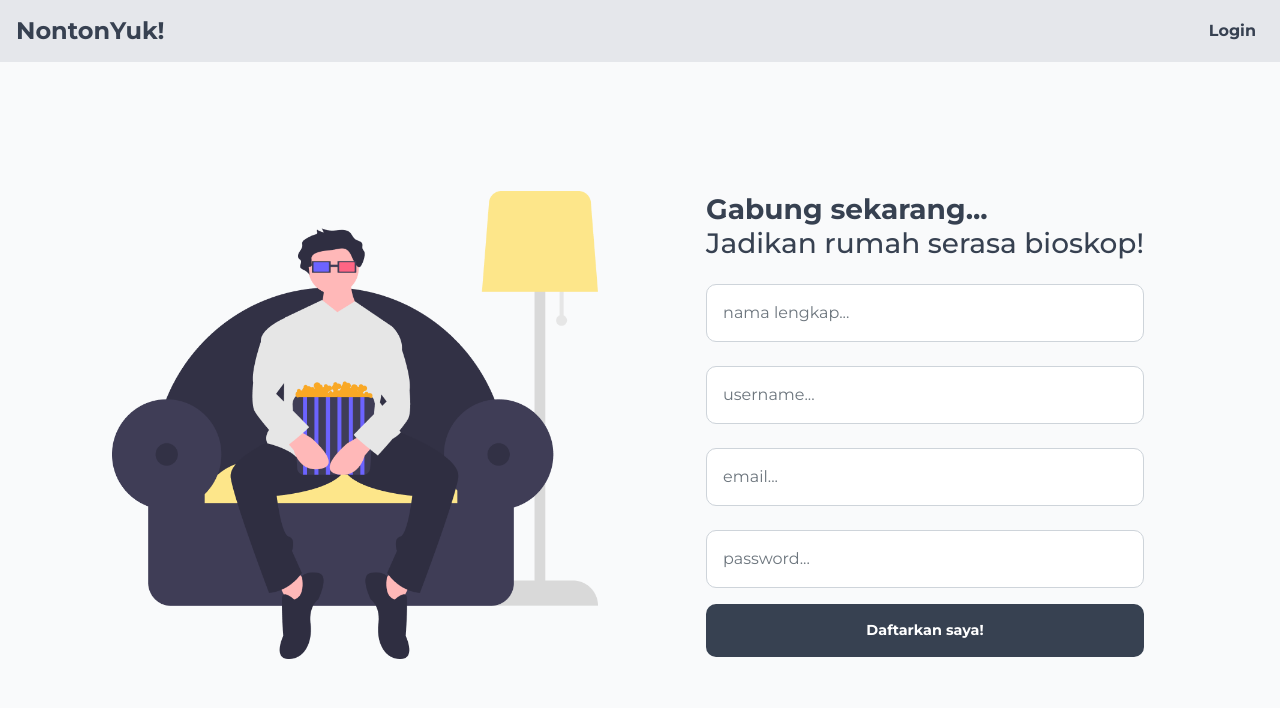
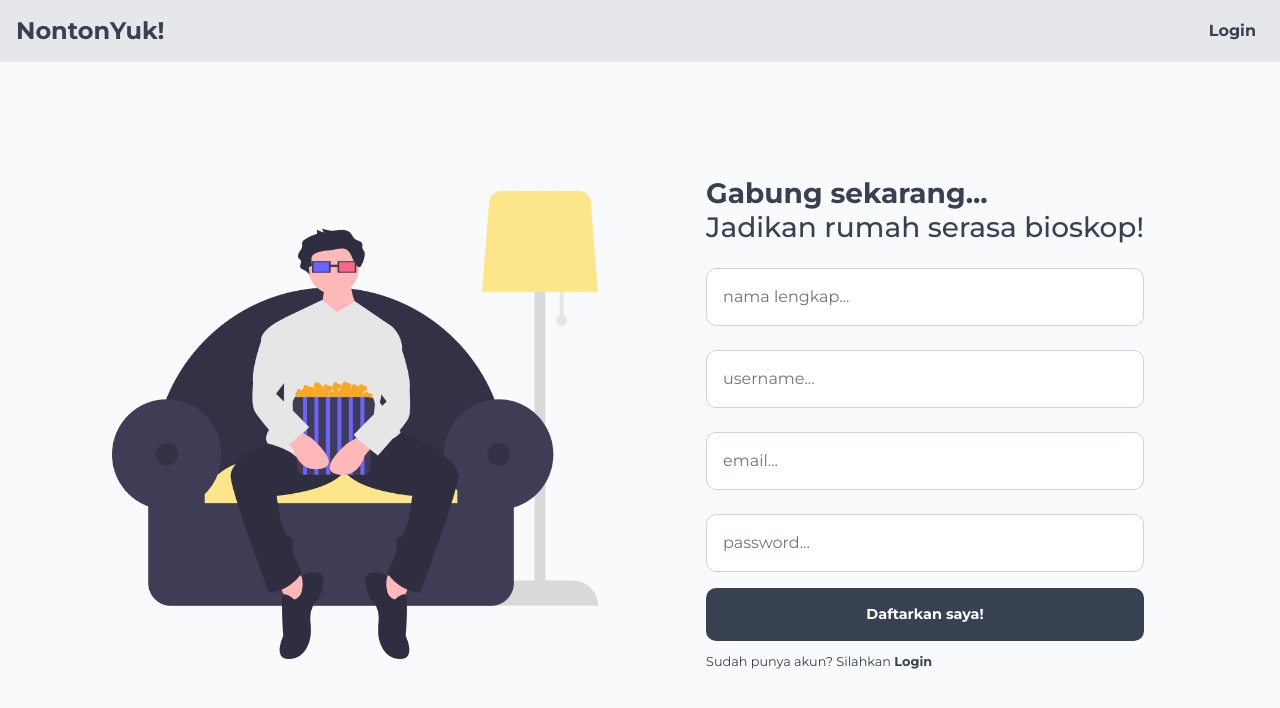
Before and after one commit to ifindev/movie-store-website, an Angular app: page /daftar in a window 1280 px wide. Shown: the top 708 px of the page. Built offline with nearby package versions, Linux system fonts and the light colour scheme.

Commit message:
Add router link to login-page in signup-desktop

```diff
--- a/src/app/layout/signup-desktop/signup-desktop.component.html
+++ b/src/app/layout/signup-desktop/signup-desktop.component.html
@@ -45,6 +45,14 @@
           <button type="submit" class="btn btn-block bg-gray">
             <strong>Daftarkan saya!</strong>
           </button>
+          <div class="mt-2">
+            <small>
+              Sudah punya akun? Silahkan
+              <a [routerLink]="['/login']">
+                <strong>Login</strong>
+              </a>
+            </small>
+          </div>
         </form>
       </div>
     </div>
```
